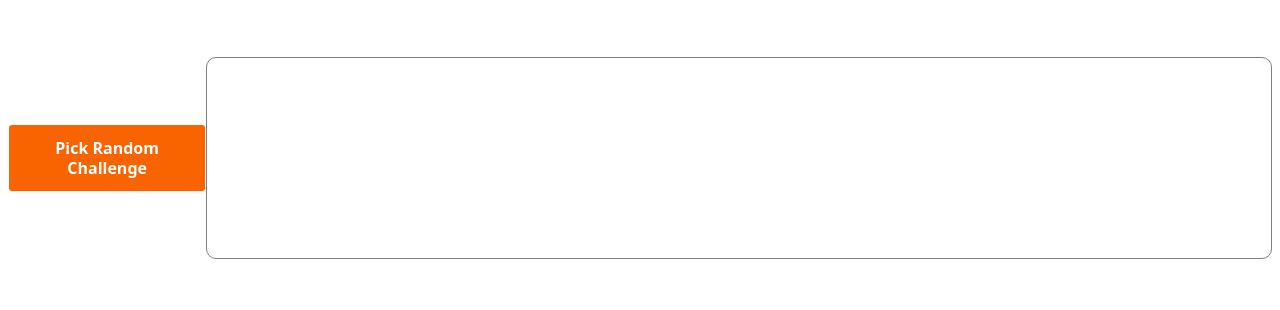
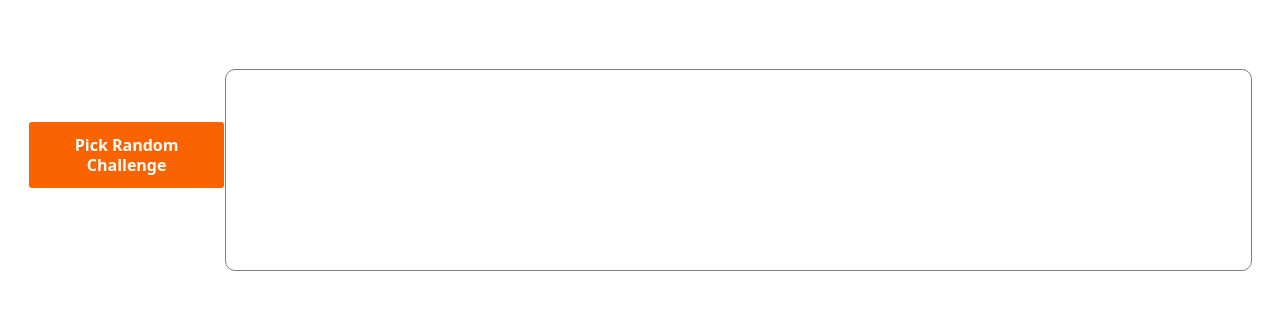
Before and after one commit to ZachStapletonJones/random-issues, a plain HTML site: page index.html in a window 1280 px wide. Drawn offline with Linux system fonts and the light colour scheme.

Commit message:
Update index.html
adjust style

```diff
--- a/index.html
+++ b/index.html
@@ -10,6 +10,7 @@
     display: flex;
   align-items: center;
   justify-content: center;
+  margin: 20px;
     }
 
 .button-5 {
@@ -39,6 +40,7 @@
   touch-action: manipulation;
   vertical-align: baseline;
   width: auto;
+  margin-bottom:30px;
 }
 
 .button-5:hover,
```
